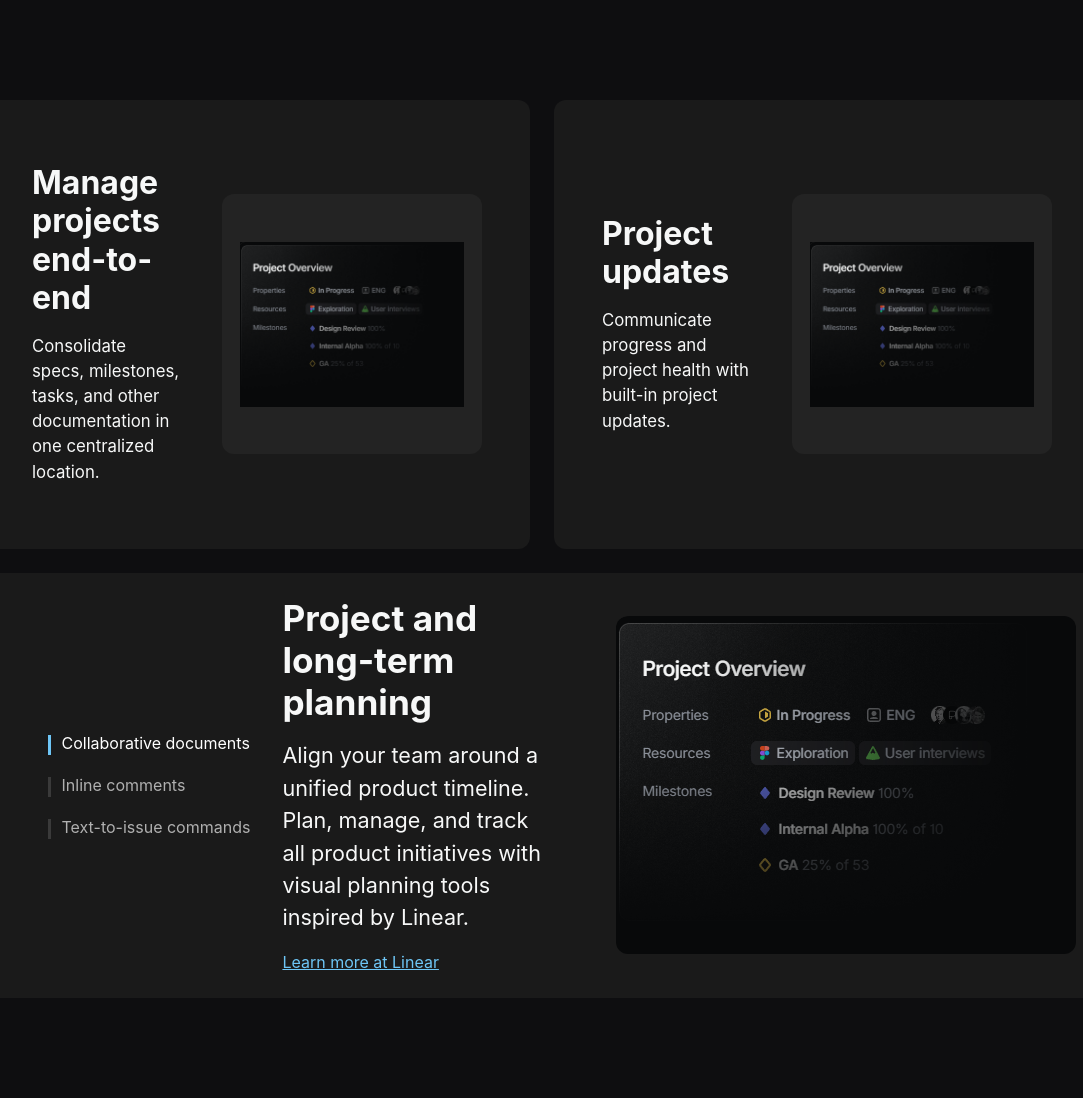
After one commit to tazera/pulpudev_website, a PHP site: page /components/introduction_services/introduction_services.php in a window 1280 px wide. The commit adds this page. Shown: the whole page, without its empty margins (98-1181 px from the left). Run offline with PHP 8.4, Linux system fonts and the light colour scheme.

Commit message:
add new section

```diff
--- a/app/components/introduction/introduction.php
+++ b/app/components/introduction/introduction.php
@@ -21,13 +21,14 @@
     padding: 0.6rem 1.5rem;
     border-radius: 0.5rem;
     box-shadow: 0 2px 16px 0 rgba(255, 136, 0, 0.15);
-    transition: background 0.2s, box-shadow 0.2s;
+    transition: background 0.3s cubic-bezier(.4, 0, .2, 1), box-shadow 0.3s cubic-bezier(.4, 0, .2, 1), transform 0.3s cubic-bezier(.4, 0, .2, 1);
 }
 
 .hero-button:hover {
     background: linear-gradient(90deg, #ff5722, #ff8800);
     color: #fff;
     box-shadow: 0 4px 24px 0 rgba(255, 136, 0, 0.25);
+    transform: scale(1.1);
 }
 </style>
 <section class="d-flex align-items-center justify-content-center text-center"
@@ -40,6 +41,6 @@
             Streamline issues, sprints, and product roadmaps with a fast, modern interface.<br>
             Built for teams who care about speed and quality.
         </p>
-        <a href="#" class="btn hero-button">Get Started</a>
+        <a href="#" class="btn rounded-pill hero-button">Get Started</a>
     </div>
 </section>
--- /dev/null
+++ b/app/components/introduction_services/introduction_services.php
@@ -0,0 +1,239 @@
+<!DOCTYPE html>
+<html lang="en">
+
+<head>
+    <meta charset="UTF-8" />
+    <meta name="viewport" content="width=device-width, initial-scale=1" />
+    <title>Project Management Section</title>
+    <!-- Bootstrap CSS -->
+    <link href="https://cdn.jsdelivr.net/npm/bootstrap@5.3.3/dist/css/bootstrap.min.css" rel="stylesheet" />
+    <style>
+    body {
+        background-color: #0E0E10;
+        color: #F7F8F8;
+        font-family: 'Inter', sans-serif;
+    }
+
+    .section-padding {
+        padding: 100px 0;
+    }
+
+    .card {
+        background-color: #1A1A1A;
+        border: none;
+        border-radius: 12px;
+        color: #F7F8F8;
+    }
+
+    .card-img-right {
+        width: 260px;
+        height: 260px;
+        object-fit: contain;
+        border-radius: 12px;
+        margin-left: 2.5rem;
+        background: #232323;
+        padding: 18px;
+    }
+
+    .top-card-title {
+        font-size: 2rem;
+        font-weight: 700;
+    }
+
+    .top-card-text {
+        font-size: 1.05rem;
+    }
+
+    .top-card {
+        padding: 64px 48px;
+        min-height: 420px;
+    }
+
+    .bottom-card-title {
+        font-size: 2.2rem;
+        font-weight: 700;
+    }
+
+    .bottom-card-text {
+        font-size: 1.35rem;
+    }
+
+    .bottom-card-image img {
+        max-width: 100%;
+        border-radius: 12px;
+    }
+
+    .bottom-card-content {
+        display: flex;
+        align-items: center;
+        margin-left: 40px;
+        /* Move text closer to image */
+    }
+
+    .rotary-buttons {
+        display: flex;
+        flex-direction: column;
+        gap: 18px;
+        margin-right: 32px;
+        width: max-content;
+    }
+
+    .rotary-btn-row {
+        display: flex;
+        align-items: center;
+        gap: 8px;
+        width: 100%;
+        white-space: nowrap;
+    }
+
+    /* Remove underline on hover and set default gray for inactive rows */
+    .rotary-btn-label-link {
+        text-decoration: none;
+        color: #B0B0B0;
+    }
+
+    .rotary-btn-label-link:hover {
+        text-decoration: none;
+        /* no underline on hover */
+    }
+
+    .rotary-btn-row .vertical-line {
+        display: inline-block;
+        width: 3px;
+        height: 20px;
+        background: #3a3a3a;
+        margin-right: 6px;
+        vertical-align: middle;
+    }
+
+    /* Active row: filled line & white text */
+    .rotary-btn-row.selected .vertical-line {
+        background: #6EC6F6;
+    }
+
+    .rotary-btn-row.selected .rotary-btn-label-link {
+        color: #FFF;
+    }
+
+    @media (max-width: 991px) {
+        .bottom-card-content {
+            margin-left: 0;
+            flex-direction: column;
+            align-items: flex-start;
+        }
+
+        .rotary-buttons-wrapper {
+            flex-direction: row;
+            align-items: flex-start;
+        }
+
+        .rotary-buttons-separator {
+            height: 80px;
+            margin-left: 12px;
+            margin-right: 0;
+        }
+
+        .rotary-buttons {
+            flex-direction: column;
+            margin-bottom: 16px;
+            margin-right: 0;
+        }
+
+        .rotary-btn-row {
+            flex-direction: row;
+            align-items: center;
+            gap: 8px;
+        }
+    }
+    </style>
+</head>
+
+<body>
+    <section class="section-padding">
+        <div class="container">
+            <!-- Top two cards -->
+            <div class="row g-4 mb-4 align-items-stretch">
+                <div class="col-12 col-lg-6 d-flex">
+                    <div class="card flex-row align-items-center top-card w-100">
+                        <div class="flex-grow-1">
+                            <h3 class="top-card-title mb-3">Manage projects end-to-end</h3>
+                            <p class="mb-0 top-card-text">Consolidate specs, milestones, tasks, and other documentation
+                                in one centralized location.</p>
+                        </div>
+                        <img src="/images/screenshot.png" alt="Specs" class="card-img-right d-none d-md-block" />
+                    </div>
+                </div>
+                <div class="col-12 col-lg-6 d-flex">
+                    <div class="card flex-row align-items-center top-card w-100">
+                        <div class="flex-grow-1">
+                            <h3 class="top-card-title mb-3">Project updates</h3>
+                            <p class="mb-0 top-card-text">Communicate progress and project health with built-in project
+                                updates.</p>
+                        </div>
+                        <img src="/images/screenshot.png" alt="Updates" class="card-img-right d-none d-md-block" />
+                    </div>
+                </div>
+            </div>
+            <!-- Bottom wide card -->
+            <div class="row g-0 align-items-center card p-4 flex-row">
+                <div class="col-md-6 order-1 order-md-1">
+                    <div class="bottom-card-content">
+                        <div class="rotary-buttons-wrapper">
+                            <div class="rotary-buttons">
+                                <div class="rotary-btn-row">
+                                    <a href="#" class="rotary-btn-label-link" aria-label="Collaborative documents">
+                                        <span class="rotary-btn"><span class="vertical-line"></span></span>
+                                        Collaborative documents
+                                    </a>
+                                </div>
+                                <div class="rotary-btn-row">
+                                    <a href="#" class="rotary-btn-label-link" aria-label="Inline comments">
+                                        <span class="rotary-btn"><span class="vertical-line"></span></span>
+                                        Inline comments
+                                    </a>
+                                </div>
+                                <div class="rotary-btn-row">
+                                    <a href="#" class="rotary-btn-label-link" aria-label="Text-to-issue commands">
+                                        <span class="rotary-btn"><span class="vertical-line"></span></span>
+                                        Text-to-issue commands
+                                    </a>
+                                </div>
+                            </div>
+                            <div class="rotary-buttons-separator"></div>
+                        </div>
+                        <div>
+                            <h3 class="bottom-card-title mb-3">Project and long-term planning</h3>
+                            <p class="bottom-card-text">
+                                Align your team around a unified product timeline. Plan, manage, and track all product
+                                initiatives with visual planning tools inspired by Linear.
+                            </p>
+                            <a href="https://linear.app/" target="_blank" rel="noopener noreferrer"
+                                style="color:#6EC6F6;">
+                                Learn more at Linear
+                            </a>
+                        </div>
+                    </div>
+                </div>
+                <div class="col-md-6 bottom-card-image text-end order-2 order-md-2">
+                    <img src="/images/screenshot.png" alt="Project Overview Screenshot" />
+                </div>
+            </div>
+        </div>
+    </section>
+    <script src="https://cdn.jsdelivr.net/npm/bootstrap@5.3.3/dist/js/bootstrap.bundle.min.js"></script>
+    <script>
+    document.addEventListener('DOMContentLoaded', function() {
+        const rows = document.querySelectorAll('.rotary-btn-row');
+        rows[0].classList.add('selected'); // first row active on load
+
+        rows.forEach(row => {
+            row.addEventListener('click', () => {
+                rows.forEach(r => r.classList.remove('selected'));
+                row.classList.add('selected');
+            });
+        });
+    });
+    </script>
+</body>
+
+</html>
--- a/app/pages/home/home.php
+++ b/app/pages/home/home.php
@@ -22,12 +22,14 @@ init(basename($_SERVER['PHP_SELF']), $default_theme);
 <body class='bg-black'>
     <?php require_once("{$_SERVER['DOCUMENT_ROOT']}/components/background_animation/animation.php"); ?>
     <?php require_once("{$_SERVER['DOCUMENT_ROOT']}/pages/global_modules/m_navbar.php"); ?>
-    <div class="content" style="padding-top:70px;">
+    <div class="content" style="padding-top:70px;"></div>
+    <div class="introduction-fullscreen" style="width:100vw;min-height:100vh;display:flex;align-items:center;justify-content:center;">
         <?php
         require_once("{$_SERVER['DOCUMENT_ROOT']}/components/introduction/introduction.php");
         ?>
     </div>
     <?php
+    require_once("{$_SERVER['DOCUMENT_ROOT']}/components/introduction_services/introduction_services.php");
     require_once("{$_SERVER['DOCUMENT_ROOT']}/pages/global_modules/m_footer.php");
     ?>
 </body>
```
Also changed, not shown: app/components/navbar/styles.css (+15 -0 lines), app/images/screenshot.png (added).
